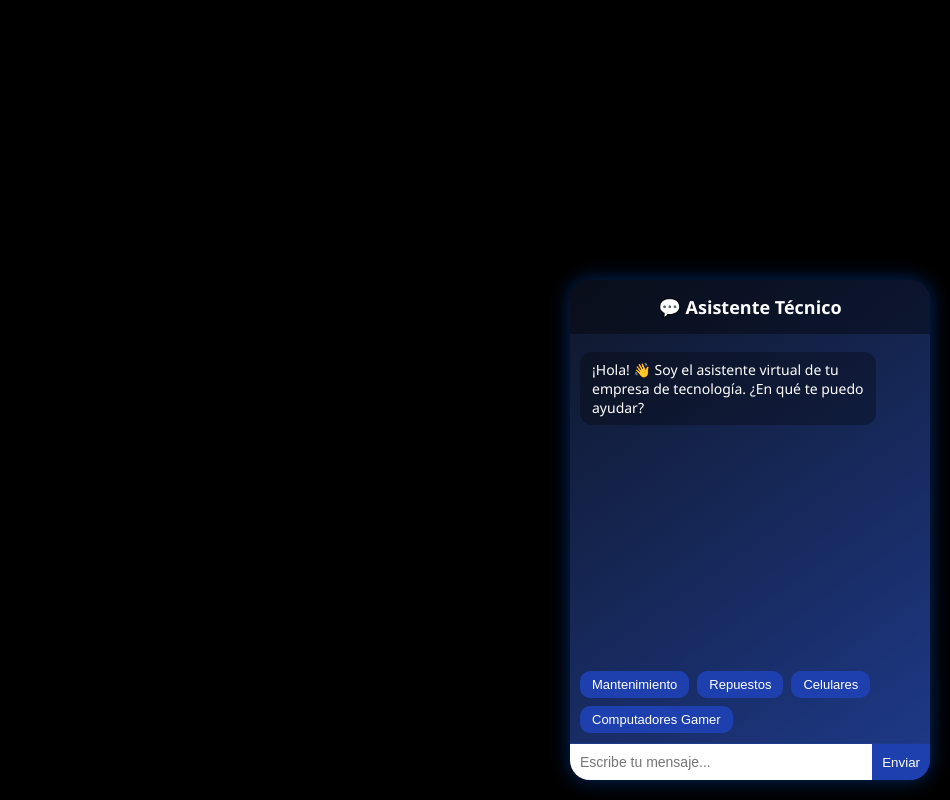
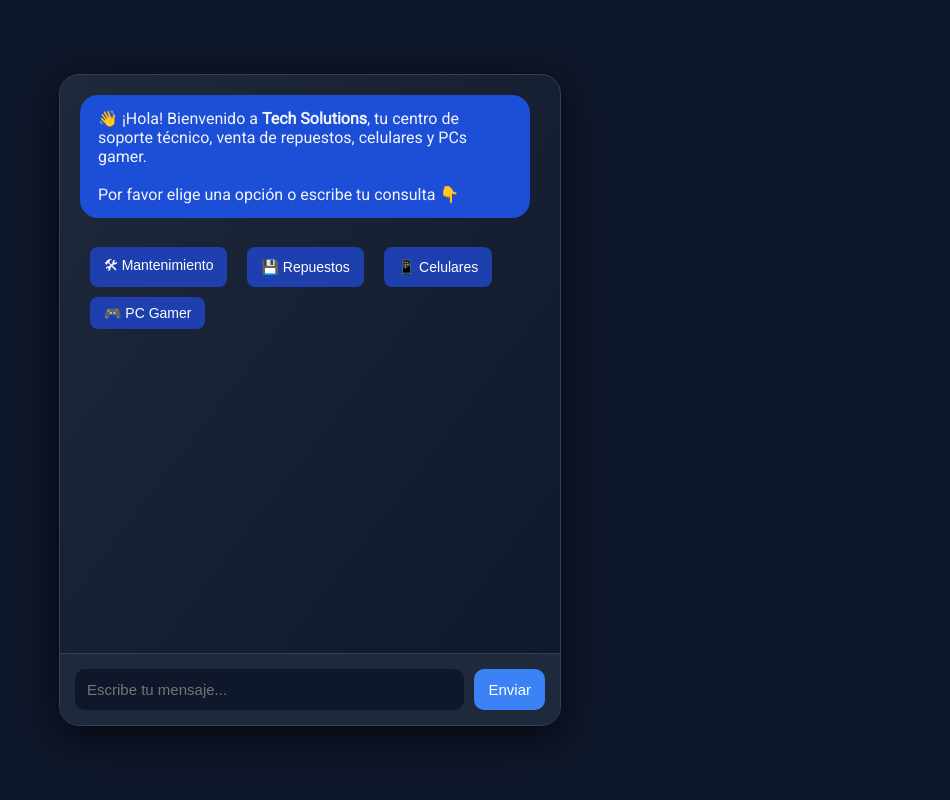
Before and after one commit to Johan25-r/Chat-bot-hypernivich, a plain HTML site: page index.html in a window 1280 px wide. Shown: the whole page, without its empty margins (330-1280 px from the left). Drawn offline with Linux system fonts and the light colour scheme.

Commit message:
Update index.html

```diff
--- a/index.html
+++ b/index.html
@@ -3,84 +3,47 @@
 <head>
   <meta charset="UTF-8" />
   <meta name="viewport" content="width=device-width, initial-scale=1.0"/>
-  <title>ChatBot Soporte</title>
+  <title>ChatBot - Soporte Técnico</title>
+  <link href="https://fonts.googleapis.com/css2?family=Roboto&display=swap" rel="stylesheet">
   <style>
     body {
       margin: 0;
-      font-family: 'Segoe UI', sans-serif;
-      background: #000;
+      font-family: 'Roboto', sans-serif;
+      background: #0f172a;
+      display: flex;
+      justify-content: center;
+      align-items: center;
+      height: 100vh;
     }
 
-    #chatbot {
-      width: 360px;
-      height: 500px;
-      position: fixed;
-      bottom: 20px;
-      right: 20px;
-      background: linear-gradient(145deg, #0f172a, #1e3a8a);
+    .chat-window {
+      width: 500px;
+      height: 650px;
+      background: linear-gradient(to bottom right, #1e293b, #0f172a);
       border-radius: 20px;
-      box-shadow: 0 0 20px rgba(0, 102, 255, 0.4);
-      overflow: hidden;
+      box-shadow: 0 10px 40px rgba(0, 0, 0, 0.7);
       display: flex;
       flex-direction: column;
-      z-index: 9999;
+      overflow: hidden;
+      border: 1px solid #334155;
     }
 
-    #chatHeader {
-      background-color: rgba(0, 0, 0, 0.4);
-      color: #fff;
-      text-align: center;
-      padding: 15px;
-      font-weight: bold;
-      font-size: 18px;
+    .chat-container {
+      flex: 1;
+      padding: 20px;
+      overflow-y: auto;
+      color: #f1f5f9;
+      display: flex;
+      flex-direction: column;
     }
 
-    #chatMessages {
-      flex: 1;
-      padding: 10px;
-      overflow-y: auto;
-      color: #fff;
-      font-size: 14px;
-    }
-
-    .botMessage, .userMessage {
-      margin: 8px 0;
-      padding: 8px 12px;
-      border-radius: 12px;
-      max-width: 80%;
-      animation: fadeIn 0.4s ease-in-out;
-    }
-
-    .botMessage {
-      background-color: rgba(0, 0, 0, 0.3);
-      align-self: flex-start;
-    }
-
-    .userMessage {
-      background-color: #2563eb;
-      align-self: flex-end;
-    }
-
-    #quickReplies {
-      display: flex;
-      flex-wrap: wrap;
-      padding: 10px;
-      gap: 8px;
-    }
-
-    .replyBtn {
-      background: #1e40af;
-      color: #fff;
-      border: none;
-      padding: 6px 12px;
-      border-radius: 10px;
-      cursor: pointer;
-      font-size: 13px;
-      transition: background 0.3s;
-    }
-
-    .replyBtn:hover {
-      background: #3b82f6;
+    .chat-bubble {
+      max-width: 90%;
+      margin-bottom: 14px;
+      padding: 14px 18px;
+      border-radius: 18px;
+      word-wrap: break-word;
+      animation: fadeIn 0.3s ease;
     }
 
     @keyframes fadeIn {
@@ -88,111 +51,152 @@
       to { opacity: 1; transform: translateY(0); }
     }
 
-    #inputArea {
-      display: flex;
-      border-top: 1px solid #1e3a8a;
+    .bot-bubble {
+      align-self: flex-start;
+      background-color: #1d4ed8;
     }
 
-    #userInput {
-      flex: 1;
-      border: none;
-      padding: 10px;
-      font-size: 14px;
-      outline: none;
-      border-radius: 0 0 0 15px;
+    .user-bubble {
+      align-self: flex-end;
+      background-color: #2563eb;
     }
 
-    #sendBtn {
-      background: #1e40af;
+    .input-container {
+      display: flex;
+      padding: 15px;
+      background-color: #1e293b;
+      border-top: 1px solid #334155;
+    }
+
+    input[type="text"] {
+      flex: 1;
+      padding: 12px;
+      border: none;
+      border-radius: 10px;
+      font-size: 15px;
+      background-color: #0f172a;
+      color: #e2e8f0;
+      outline: none;
+    }
+
+    button {
+      margin-left: 10px;
+      padding: 10px 14px;
+      background-color: #3b82f6;
       color: white;
       border: none;
-      padding: 10px;
+      border-radius: 10px;
       cursor: pointer;
-      border-radius: 0 0 15px 0;
+      font-size: 15px;
+      transition: background-color 0.3s ease;
+    }
+
+    button:hover {
+      background-color: #2563eb;
+    }
+
+    .quick-replies {
+      display: flex;
+      flex-wrap: wrap;
+      gap: 10px;
+      margin-top: 15px;
+    }
+
+    .quick-reply-btn {
+      background-color: #1e40af;
+      border: none;
+      border-radius: 8px;
+      color: white;
+      padding: 8px 14px;
+      font-size: 14px;
+      cursor: pointer;
+      transition: background-color 0.2s ease;
+    }
+
+    .quick-reply-btn:hover {
+      background-color: #3b82f6;
     }
   </style>
 </head>
 <body>
+  <div class="chat-window">
+    <div class="chat-container" id="chat">
+      <div class="chat-bubble bot-bubble">
+        👋 ¡Hola! Bienvenido a <strong>Tech Solutions</strong>, tu centro de soporte técnico, venta de repuestos, celulares y PCs gamer.
+        <br><br>Por favor elige una opción o escribe tu consulta 👇
+      </div>
+      <div class="quick-replies">
+        <button class="quick-reply-btn" onclick="sendQuickReply('Quiero mantenimiento para mi computador')">🛠 Mantenimiento</button>
+        <button class="quick-reply-btn" onclick="sendQuickReply('Quiero comprar repuestos o componentes')">💾 Repuestos</button>
+        <button class="quick-reply-btn" onclick="sendQuickReply('Estoy interesado en un celular nuevo')">📱 Celulares</button>
+        <button class="quick-reply-btn" onclick="sendQuickReply('Busco un computador gamer')">🎮 PC Gamer</button>
+      </div>
+    </div>
 
-<div id="chatbot">
-  <div id="chatHeader">💬 Asistente Técnico</div>
-  <div id="chatMessages"></div>
-  <div id="quickReplies"></div>
-  <div id="inputArea">
+    <div class="input-container">
       <input type="text" id="userInput" placeholder="Escribe tu mensaje..." />
-    <button id="sendBtn">Enviar</button>
+      <button onclick="sendMessage()">Enviar</button>
     </div>
   </div>
 
   <script>
-  const chatMessages = document.getElementById("chatMessages");
-  const quickReplies = document.getElementById("quickReplies");
-  const userInput = document.getElementById("userInput");
-  const sendBtn = document.getElementById("sendBtn");
+    function sendMessage() {
+      const input = document.getElementById('userInput');
+      const message = input.value.trim();
+      if (!message) return;
+      appendMessage(message, 'user');
+      input.value = '';
+      botReply(message);
+    }
+
+    function sendQuickReply(message) {
+      appendMessage(message, 'user');
+      botReply(message);
+    }
 
     function appendMessage(text, sender) {
-    const message = document.createElement("div");
-    message.className = sender + "Message";
-    message.innerText = text;
-    chatMessages.appendChild(message);
-    chatMessages.scrollTop = chatMessages.scrollHeight;
+      const chat = document.getElementById('chat');
+      const bubble = document.createElement('div');
+      bubble.className = 'chat-bubble ' + (sender === 'user' ? 'user-bubble' : 'bot-bubble');
+      bubble.innerHTML = text;
+      chat.appendChild(bubble);
+      chat.scrollTop = chat.scrollHeight;
     }
 
-  function botResponse(text, replies = []) {
-    appendMessage(text, "bot");
-    quickReplies.innerHTML = "";
-    replies.forEach(reply => {
-      const btn = document.createElement("button");
-      btn.className = "replyBtn";
-      btn.innerText = reply;
-      btn.onclick = () => handleUserInput(reply);
-      quickReplies.appendChild(btn);
-    });
+    function botReply(userMessage) {
+      let reply = '';
+      const msg = userMessage.toLowerCase();
+
+      if (msg.includes('mantenimiento')) {
+        reply = `
+        🔧 Ofrecemos los siguientes servicios de <strong>Mantenimiento</strong>:<br><br>
+        - Limpieza interna y externa: <strong>$50.000 COP</strong><br>
+        - Cambio de pasta térmica: <strong>$30.000 COP</strong><br>
+        - Formateo + optimización: <strong>$60.000 COP</strong><br>
+        - Diagnóstico completo: <strong>$25.000 COP</strong><br><br>
+        ¿Te gustaría agendar una cita o recibir estos servicios a domicilio?`;
       }
-
-  function handleUserInput(input) {
-    appendMessage(input, "user");
-
-    const texto = input.toLowerCase();
-
-    if (texto.includes("mantenimiento")) {
-      botResponse("Ofrecemos mantenimiento preventivo y correctivo. ¿Deseas agendar una cita?", ["Sí, agendar", "Volver"]);
-    } else if (texto.includes("repuestos") || texto.includes("componentes")) {
-      botResponse("Tenemos repuestos originales: discos SSD, RAM, tarjetas madre, ventiladores y más. ¿Qué necesitas?", ["Disco SSD", "Memoria RAM", "Volver"]);
-    } else if (texto.includes("celulares")) {
-      botResponse("Contamos con celulares nuevos y reacondicionados de alta calidad. ¿Buscas uno económico o gama alta?", ["Económico", "Gama alta", "Volver"]);
-    } else if (texto.includes("computadores gamer")) {
-      botResponse("¡Tenemos equipos gamer con GPU RTX, procesadores Ryzen y más! ¿Quieres ver precios?", ["Ver precios", "Volver"]);
-    } else if (texto.includes("agendar")) {
-      botResponse("¡Perfecto! Por favor, déjanos tu nombre y número de contacto y te llamaremos en minutos.");
-    } else if (texto.includes("volver")) {
-      mostrarOpciones();
-    } else {
-      botResponse("Lo siento, aún estoy aprendiendo. Por favor elige una opción:", ["Mantenimiento", "Repuestos", "Celulares", "Computadores Gamer"]);
+      else if (msg.includes('repuestos')) {
+        reply = `
+        💽 <strong>Repuestos y Componentes Disponibles:</strong><br><br>
+        - Disco SSD 240GB: <strong>$85.000 COP</strong><br>
+        - Memoria RAM 8GB DDR4: <strong>$120.000 COP</strong><br>
+        - Pantallas para portátiles: <strong>Desde $180.000 COP</strong><br>
+        - Cargadores universales: <strong>$50.000 COP</strong><br><br>
+        ¿Qué repuesto necesitas o quieres que te asesoremos según tu equipo?`;
       }
+      else if (msg.includes('celular')) {
+        reply = `
+        📱 <strong>Celulares Disponibles:</strong><br><br>
+        - Xiaomi Redmi Note 13: <strong>$750.000 COP</strong><br>
+        - Samsung A15: <strong>$680.000 COP</strong><br>
+        - iPhone 12 128GB (Reacondicionado): <strong>$1.450.000 COP</strong><br><br>
+        Todos incluyen garantía de 6 meses. ¿Buscas alguna marca o presupuesto en específico?`;
       }
-
-  function mostrarOpciones() {
-    botResponse("¿En qué podemos ayudarte hoy?", ["Mantenimiento", "Repuestos", "Celulares", "Computadores Gamer"]);
-  }
-
-  sendBtn.onclick = () => {
-    const text = userInput.value.trim();
-    if (text !== "") {
-      handleUserInput(text);
-      userInput.value = "";
-    }
-  };
-
-  userInput.addEventListener("keypress", (e) => {
-    if (e.key === "Enter") sendBtn.click();
-  });
-
-  // Mensaje inicial
-  window.onload = () => {
-    botResponse("¡Hola! 👋 Soy el asistente virtual de tu empresa de tecnología. ¿En qué te puedo ayudar?", ["Mantenimiento", "Repuestos", "Celulares", "Computadores Gamer"]);
-  };
-</script>
-
-</body>
-</html>
+      else if (msg.includes('gamer')) {
+        reply = `
+        🖥 <strong>Equipos Gamer Recomendados:</strong><br><br>
+        - Starter Gamer (GTX 1650, Ryzen 5, SSD 480GB): <strong>$2.500.000 COP</strong><br>
+        - Mid-Range Gamer (RTX 3060, i5 12va, SSD 1TB): <strong>$4.200.000 COP</strong><br>
+        - Pro Gamer (RTX 4070, i7 13va, SSD NVMe): <strong>$6.800.000 COP</strong><br><br>
+        ¿Te gustaría que armemos un equipo personalizado para ti o conocer opcione
```
Lines whose indentation alone changed are shown as unchanged.
